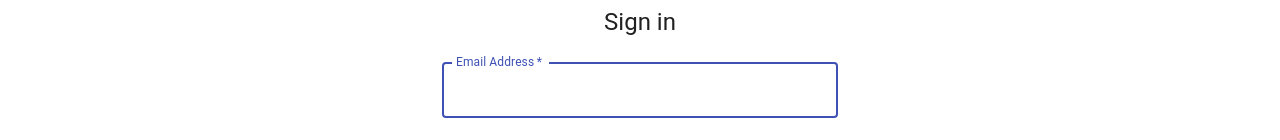
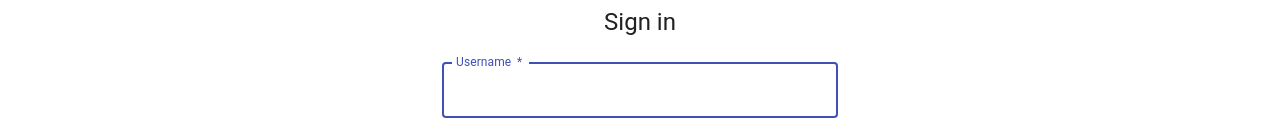
Before and after one commit to xkong93/wbdv-su19-Sneakers-project-react-client, a React (Create React App) app: page /login in a window 1280 px wide. Shown: the part 178-318 px from the top of the page. Built offline with nearby package versions, Linux system fonts and the light colour scheme; what react-swipeable-views-utils would draw is missing.

Commit message:
minor change

```diff
--- a/src/component/LoginComponent.js
+++ b/src/component/LoginComponent.js
@@ -38,7 +38,7 @@ const useStyles = makeStyles(theme => ({
     },
 }));
 
-export default function SignIn({handleSubmit, handleUserName, handlePassword}) {
+export default function SignIn({isFailed,handleSubmit, handleUserName, handlePassword}) {
     const classes = useStyles();
     return (
         <Container component="main" maxWidth="xs">
@@ -50,6 +50,7 @@ export default function SignIn({handleSubmit, handleUserName, handlePassword}) {
                 <Typography component="h1" variant="h5">
                     Sign in
                 </Typography>
+                {isFailed && <div>The User ID or Password is incorrect. Please try again.</div>}
                 <form className={classes.form} >
                     <TextField
                         onChange={(event) => handleUserName(event)}
@@ -57,10 +58,10 @@ export default function SignIn({handleSubmit, handleUserName, handlePassword}) {
                         margin="normal"
                         required
                         fullWidth
-                        id="email"
-                        label="Email Address"
-                        name="email"
-                        autoComplete="email"
+                        id="username"
+                        label="Username "
+                        name="username"
+                        autoComplete="username"
                         autoFocus
                     />
                     <TextField
--- a/src/component/StockComponent.js
+++ b/src/component/StockComponent.js
@@ -15,5 +15,4 @@ const StockComponent = ({stock}) => (
     </div>
 )
 
-
 export default StockComponent;
--- a/src/container/LoginSignUpContainer.js
+++ b/src/container/LoginSignUpContainer.js
@@ -12,6 +12,7 @@ class LoginSignUpContainer extends Component {
         this.userService = UserService.getInstance()
         this.state = {
             isLoggedIn: false,
+            isFailed: false,
             user: {
                 username: "",
                 password: ""
@@ -29,7 +30,9 @@ class LoginSignUpContainer extends Component {
                         isLoggedIn: true
                     })
                 } else {
-                    console.log("failed")
+                    this.setState({isFailed: true}, () => {
+                        setTimeout(() => this.setState({isFailed: false}), 3000)
+                    });
                 }
             })
 
@@ -60,7 +63,8 @@ class LoginSignUpContainer extends Component {
         if (this.state.isLoggedIn === true) {
             return (<Redirect to="/profile"/>);
         } else {
-            return (<LoginComponent handleSubmit={this.handleSubmit} handlePassword={this.handlePassword}
+            return (<LoginComponent isFailed={this.state.isFailed} handleSubmit={this.handleSubmit}
+                                    handlePassword={this.handlePassword}
                                     handleUserName={this.handleUserName}
             />);
         }
--- a/src/services/UserService.js
+++ b/src/services/UserService.js
@@ -22,4 +22,6 @@ export default class UserService {
             credentials: 'include'//required
         }).then(res => res)
 
+
+    getUserProfile
 }
```
Also changed, not shown: src/component/PortfolioComponent.js (added, +14 -0 lines), src/container/PortfolioContainer.js (added, +13 -0 lines).
